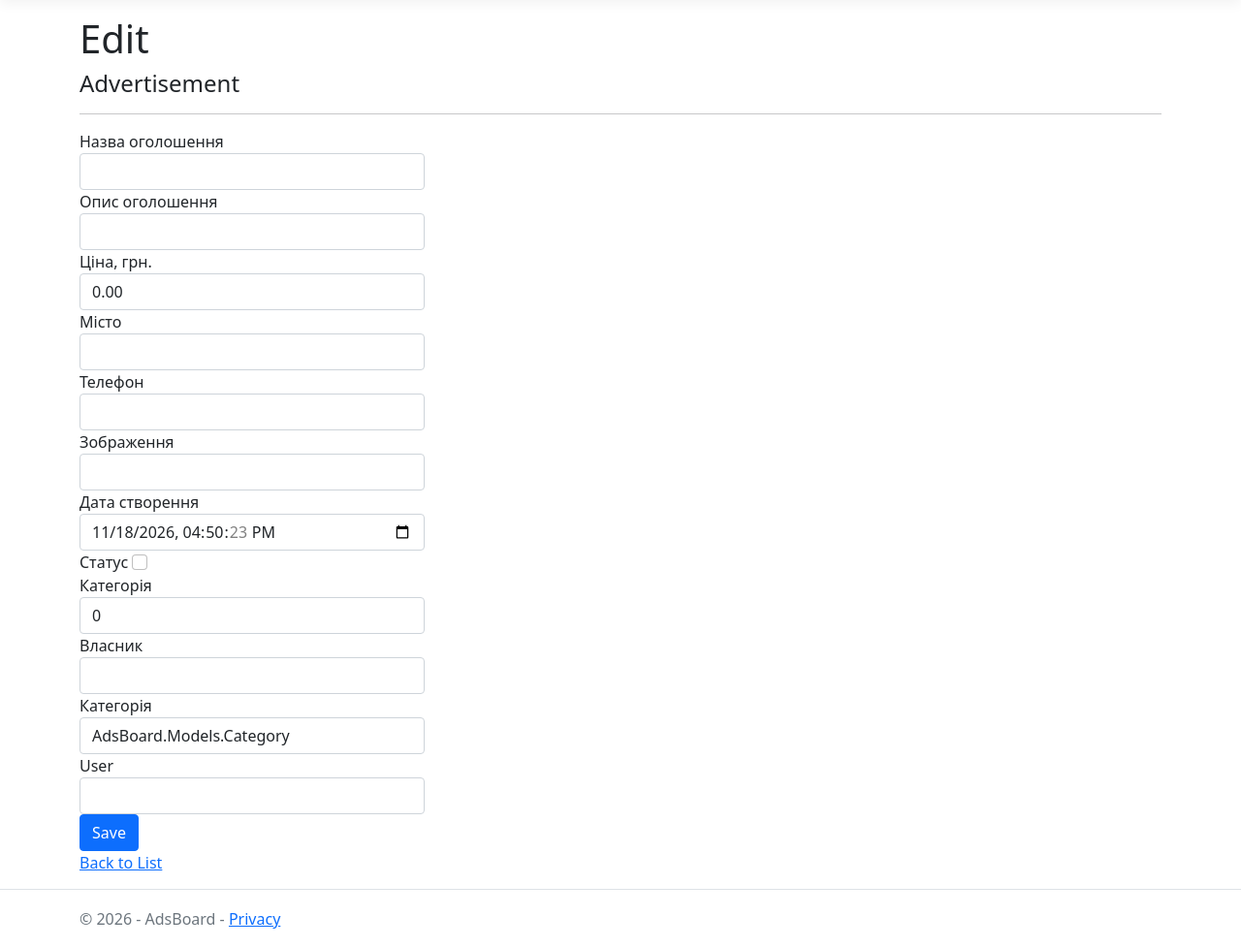
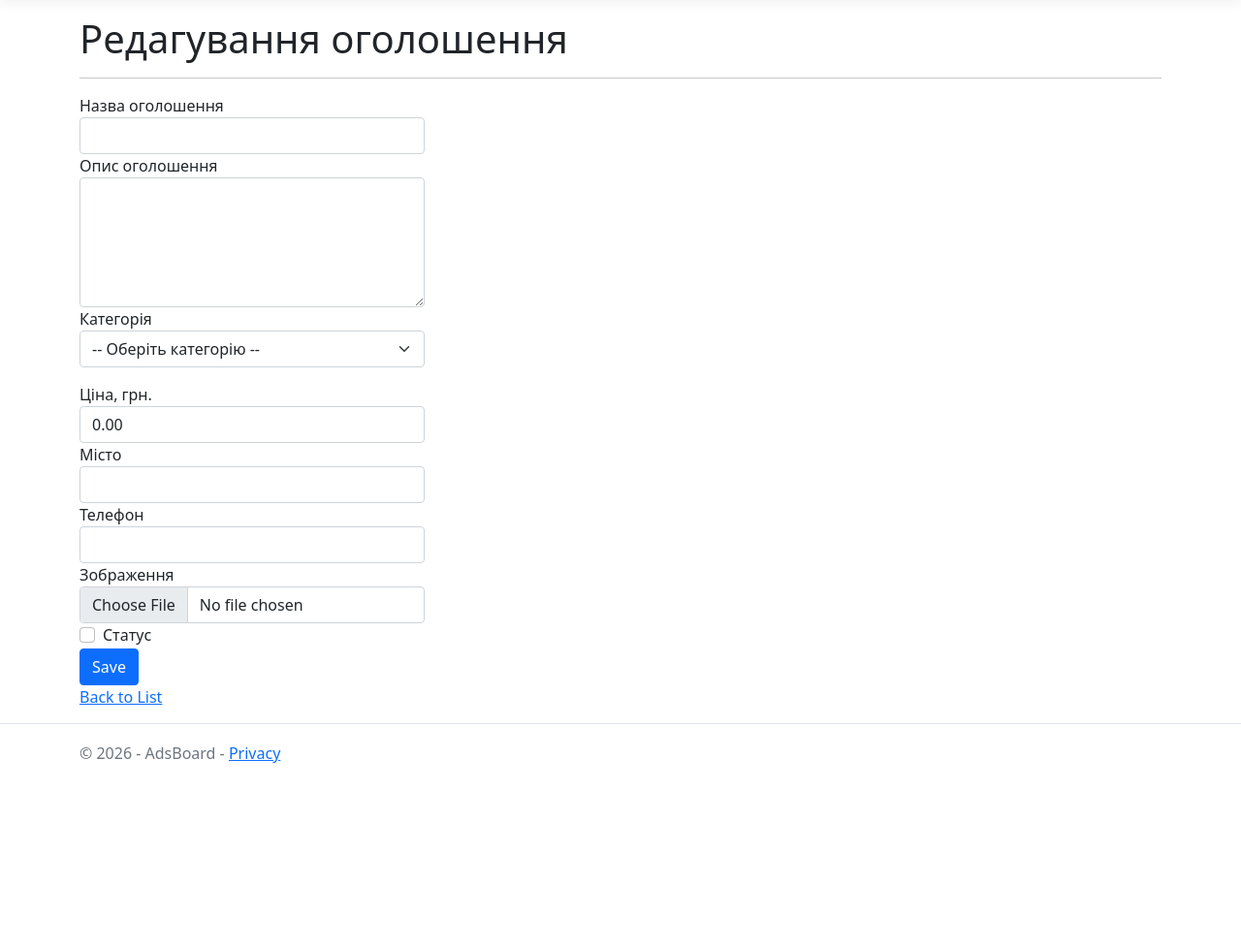
Before and after one commit to ViktoriaSushko/AdsBoard, an ASP.NET Core app: template AdsBoard/Views/Advertisements/Edit.cshtml in a window 1280 px wide. Shown: the part 57-1035 px from the top of the page at 97% size. After the commit the page ends 844 px from the top, so only its background shows below. Run offline with ASP.NET Core 8, Linux system fonts and the light colour scheme; the template is opened without the code that fills it, so the values that code supplies are empty; style sheets or scripts are compiled from the project's sources; some libraries are stand-ins or nearby versions.

Commit message:
Add views

```diff
--- a/AdsBoard/Views/Advertisements/Edit.cshtml
+++ b/AdsBoard/Views/Advertisements/Edit.cshtml
@@ -1,16 +1,14 @@
 @model AdsBoard.Models.Advertisement
 
 @{
-    ViewData["Title"] = "Edit";
+    ViewData["Title"] = "Редагування оголошення";
 }
 
-<h1>Edit</h1>
-
-<h4>Advertisement</h4>
+<h1>@ViewData["Title"]</h1>
 <hr />
 <div class="row">
     <div class="col-md-4">
-        <form asp-action="Edit">
+        <form asp-action="Edit" enctype="multipart/form-data">
             <div asp-validation-summary="ModelOnly" class="text-danger"></div>
             <input type="hidden" asp-for="Id" />
             <div class="form-group">
@@ -20,12 +18,19 @@
             </div>
             <div class="form-group">
                 <label asp-for="Description" class="control-label"></label>
-                <input asp-for="Description" class="form-control" />
+                <textarea asp-for="Description" class="form-control" rows="5"></textarea>
                 <span asp-validation-for="Description" class="text-danger"></span>
+            </div>
+            <div class="form-group mb-3">
+                <label asp-for="CategoryId" class="control-label"></label>
+                <select asp-for="CategoryId" class="form-select" asp-items="(SelectList)ViewBag.CategoryId">
+                    <option value="">-- Оберіть категорію --</option>
+                </select>
+                <span asp-validation-for="CategoryId" class="text-danger"></span>
             </div>
             <div class="form-group">
                 <label asp-for="Price" class="control-label"></label>
-                <input asp-for="Price" class="form-control" />
+                <input asp-for="Price" class="form-control" inputmode="decimal"/>
                 <span asp-validation-for="Price" class="text-danger"></span>
             </div>
             <div class="form-group">
@@ -38,41 +43,24 @@
                 <input asp-for="Phone" class="form-control" />
                 <span asp-validation-for="Phone" class="text-danger"></span>
             </div>
+
             <div class="form-group">
-                <label asp-for="ImageUrl" class="control-label"></label>
-                <input asp-for="ImageUrl" class="form-control" />
-                <span asp-validation-for="ImageUrl" class="text-danger"></span>
+                <label class="control-label">Зображення</label>
+                @if (!string.IsNullOrEmpty(Model.ImageUrl))
+                {
+                    <div class="mb-2">
+                        <img src="@Model.ImageUrl" alt="@Model.Title" class="img-thumbnail" />
+                    </div>
+                }
+                <input type="file" name="imageFile" class="form-control" accept="image/*" />
+                <span class="text-danger">@Html.ValidationMessage("imageFile")</span>
             </div>
-            <div class="form-group">
-                <label asp-for="CreateAt" class="control-label"></label>
-                <input asp-for="CreateAt" class="form-control" />
-                <span asp-validation-for="CreateAt" class="text-danger"></span>
+
+            <div class="form-check">
+                <input asp-for="IsActive" class="form-check-input" />
+                <label asp-for="IsActive" class="form-check-label"></label>
             </div>
-            <div class="form-group">
-                <label asp-for="IsActive" class="control-label"></label>
-                <input asp-for="IsActive" class="form-check-input" />
-                <span asp-validation-for="IsActive" class="text-danger"></span>
-            </div>
-            <div class="form-group">
-                <label asp-for="CategoryId" class="control-label"></label>
-                <input asp-for="CategoryId" class="form-control" />
-                <span asp-validation-for="CategoryId" class="text-danger"></span>
-            </div>
-            <div class="form-group">
-                <label asp-for="UserId" class="control-label"></label>
-                <input asp-for="UserId" class="form-control" />
-                <span asp-validation-for="UserId" class="text-danger"></span>
-            </div>
-            <div class="form-group">
-                <label asp-for="Category" class="control-label"></label>
-                <input asp-for="Category" class="form-control" />
-                <span asp-validation-for="Category" class="text-danger"></span>
-            </div>
-            <div class="form-group">
-                <label asp-for="User" class="control-label"></label>
-                <input asp-for="User" class="form-control" />
-                <span asp-validation-for="User" class="text-danger"></span>
-            </div>
+
             <div class="form-group">
                 <input type="submit" value="Save" class="btn btn-primary" />
             </div>
@@ -84,6 +72,6 @@
     <a asp-action="Index">Back to List</a>
 </div>
 
-@section Scripts {
+@* @section Scripts {
     @{await Html.RenderPartialAsync("_ValidationScriptsPartial");}
-}
+} *@
```
Also changed, not shown: AdsBoard/Views/Advertisements/Delete.cshtml (+15 -59 lines), AdsBoard/Views/Advertisements/Details.cshtml (+29 -52 lines), AdsBoard/wwwroot/images/ads/bdf06ab7-6dc7-403b-9c11-fe066b0df9a2.jpg (added).
